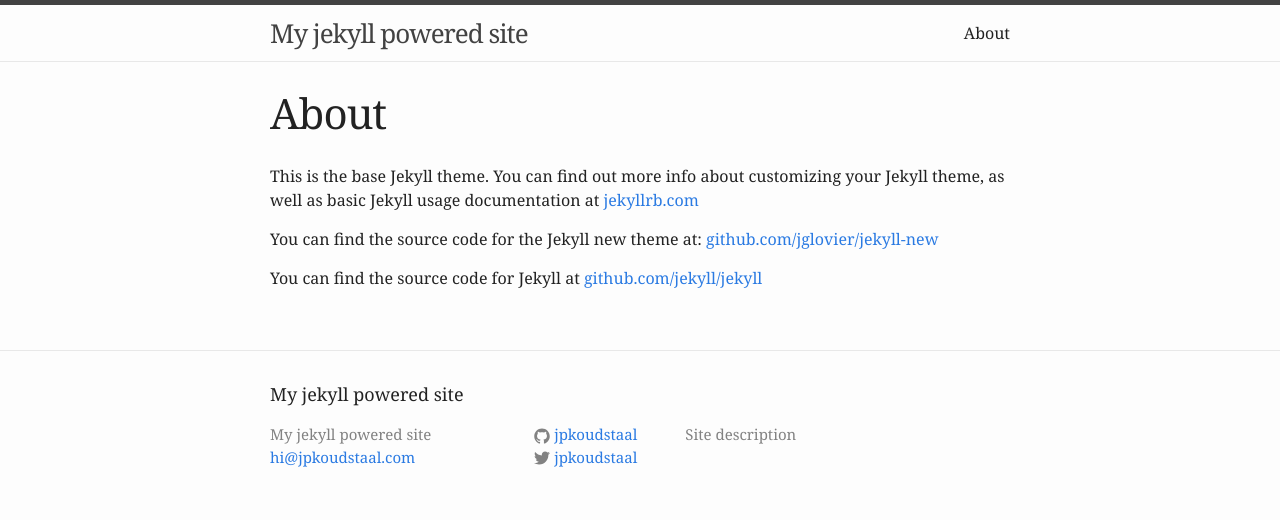
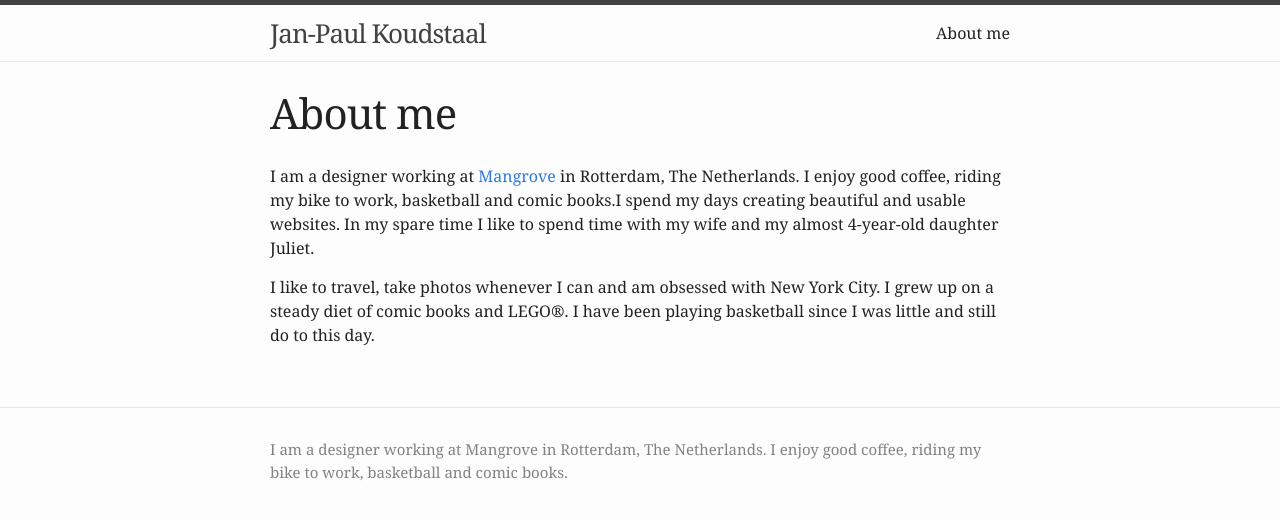
Before and after one commit to jpkoudstaal/jpkoudstaal.github.io, a Jekyll site: the page built from about.md, in a window 1280 px wide. Shown: the top 520 px of the page. Built offline with Jekyll 4.4.1, drawn with Linux system fonts in a browser that asks for light colours; Markdown is read by kramdown in place of the engine named in the settings.

```diff
--- a/_config.yml
+++ b/_config.yml
@@ -1,17 +1,15 @@
 # Site settings
-title: My jekyll powered site
+title: Jan-Paul Koudstaal
 email: hi@jpkoudstaal.com
 description: > # this means to ignore newlines until "baseurl:"
-  Site description
+  I am a designer working at Mangrove in Rotterdam, The Netherlands. I enjoy good coffee, riding my bike to work, basketball and comic books.
 baseurl: "" # the subpath of your site, e.g. /blog/
 url: "http://jpkoudstaal.com" # the base hostname & protocol for your site
 twitter_username: jpkoudstaal
-github_username:  jpkoudstaal
 
 # Build settings
 #markdown: kramdown
 markdown: redcarpet
-
 
 # https://github.com/robwierzbowski/jekyll-picture-tag
 picture:
@@ -23,6 +21,6 @@ picture:
       ppi: [1, 1.5]
       source_medium:
         media: "(min-width: 40em)"
+        width: "1200"
+      source_default:
         width: "300"
-      source_default:
-        width: "600"
--- a/_includes/footer.html
+++ b/_includes/footer.html
@@ -2,50 +2,8 @@
 
   <div class="wrapper">
 
-    <h2 class="footer-heading">{{ site.title }}</h2>
-
     <div class="footer-col-wrapper">
-      <div class="footer-col  footer-col-1">
-        <ul class="contact-list">
-          <li>{{ site.title }}</li>
-          <li><a href="mailto:{{ site.email }}">{{ site.email }}</a></li>
-        </ul>
-      </div>
-
-      <div class="footer-col  footer-col-2">
-        <ul class="social-media-list">
-          {% if site.github_username %}
-          <li>
-            <a href="https://github.com/{{ site.github_username }}">
-              <span class="icon  icon--github">
-                <svg viewBox="0 0 16 16">
-                  <path fill="#828282" d="M7.999,0.431c-4.285,0-7.76,3.474-7.76,7.761 c0,3.428,2.223,6.337,5.307,7.363c0.388,0.071,0.53-0.168,0.53-0.374c0-0.184-0.007-0.672-0.01-1.32 c-2.159,0.469-2.614-1.04-2.614-1.04c-0.353-0.896-0.862-1.135-0.862-1.135c-0.705-0.481,0.053-0.472,0.053-0.472 c0.779,0.055,1.189,0.8,1.189,0.8c0.692,1.186,1.816,0.843,2.258,0.645c0.071-0.502,0.271-0.843,0.493-1.037 C4.86,11.425,3.049,10.76,3.049,7.786c0-0.847,0.302-1.54,0.799-2.082C3.768,5.507,3.501,4.718,3.924,3.65 c0,0,0.652-0.209,2.134,0.796C6.677,4.273,7.34,4.187,8,4.184c0.659,0.003,1.323,0.089,1.943,0.261 c1.482-1.004,2.132-0.796,2.132-0.796c0.423,1.068,0.157,1.857,0.077,2.054c0.497,0.542,0.798,1.235,0.798,2.082 c0,2.981-1.814,3.637-3.543,3.829c0.279,0.24,0.527,0.713,0.527,1.437c0,1.037-0.01,1.874-0.01,2.129 c0,0.208,0.14,0.449,0.534,0.373c3.081-1.028,5.302-3.935,5.302-7.362C15.76,3.906,12.285,0.431,7.999,0.431z"/>
-                </svg>
-              </span>
-
-              <span class="username">{{ site.github_username }}</span>
-            </a>
-          </li>
-          {% endif %}
-
-          {% if site.twitter_username %}
-          <li>
-            <a href="https://twitter.com/{{ site.twitter_username }}">
-              <span class="icon  icon--twitter">
-                <svg viewBox="0 0 16 16">
-                  <path fill="#828282" d="M15.969,3.058c-0.586,0.26-1.217,0.436-1.878,0.515c0.675-0.405,1.194-1.045,1.438-1.809
-                  c-0.632,0.375-1.332,0.647-2.076,0.793c-0.596-0.636-1.446-1.033-2.387-1.033c-1.806,0-3.27,1.464-3.27,3.27 c0,0.256,0.029,0.506,0.085,0.745C5.163,5.404,2.753,4.102,1.14,2.124C0.859,2.607,0.698,3.168,0.698,3.767 c0,1.134,0.577,2.135,1.455,2.722C1.616,6.472,1.112,6.325,0.671,6.08c0,0.014,0,0.027,0,0.041c0,1.584,1.127,2.906,2.623,3.206 C3.02,9.402,2.731,9.442,2.433,9.442c-0.211,0-0.416-0.021-0.615-0.059c0.416,1.299,1.624,2.245,3.055,2.271 c-1.119,0.877-2.529,1.4-4.061,1.4c-0.264,0-0.524-0.015-0.78-0.046c1.447,0.928,3.166,1.469,5.013,1.469 c6.015,0,9.304-4.983,9.304-9.304c0-0.142-0.003-0.283-0.009-0.423C14.976,4.29,15.531,3.714,15.969,3.058z"/>
-                </svg>
-              </span>
-
-              <span class="username">{{ site.twitter_username }}</span>
-            </a>
-          </li>
-          {% endif %}
-        </ul>
-      </div>
-
-      <div class="footer-col  footer-col-3">
+      <div class="footer-col">
         <p class="text">{{ site.description }}</p>
       </div>
     </div>
--- a/about.md
+++ b/about.md
@@ -1,12 +1,10 @@
 ---
 layout: page
-title: About
+title: About me
 permalink: /about/
 menu: main
 ---
 
-This is the base Jekyll theme. You can find out more info about customizing your Jekyll theme, as well as basic Jekyll usage documentation at [jekyllrb.com](http://jekyllrb.com/)
+I am a designer working at [Mangrove](http://mangrove.com) in Rotterdam, The Netherlands. I enjoy good coffee, riding my bike to work, basketball and comic books.I spend my days creating beautiful and usable websites. In my spare time I like to spend time with my wife and my almost 4-year-old daughter Juliet.
 
-You can find the source code for the Jekyll new theme at: [github.com/jglovier/jekyll-new](https://github.com/jglovier/jekyll-new)
-
-You can find the source code for Jekyll at [github.com/jekyll/jekyll](https://github.com/jekyll/jekyll)
+I like to travel, take photos whenever I can and am obsessed with New York City. I grew up on a steady diet of comic books and LEGO®. I have been playing basketball since I was little and still do to this day.
```
Also changed, not shown: _posts/2014-12-28-welcome-to-jekyll.md (+2 -0 lines), _posts/2014-12-31-HNY.md (added, +16 -0 lines), hello.md (+3 -11 lines), index.html (+17 -2 lines), assets/images/_fullsize/jpkoudstaal_by_miekd.jpg (added).
